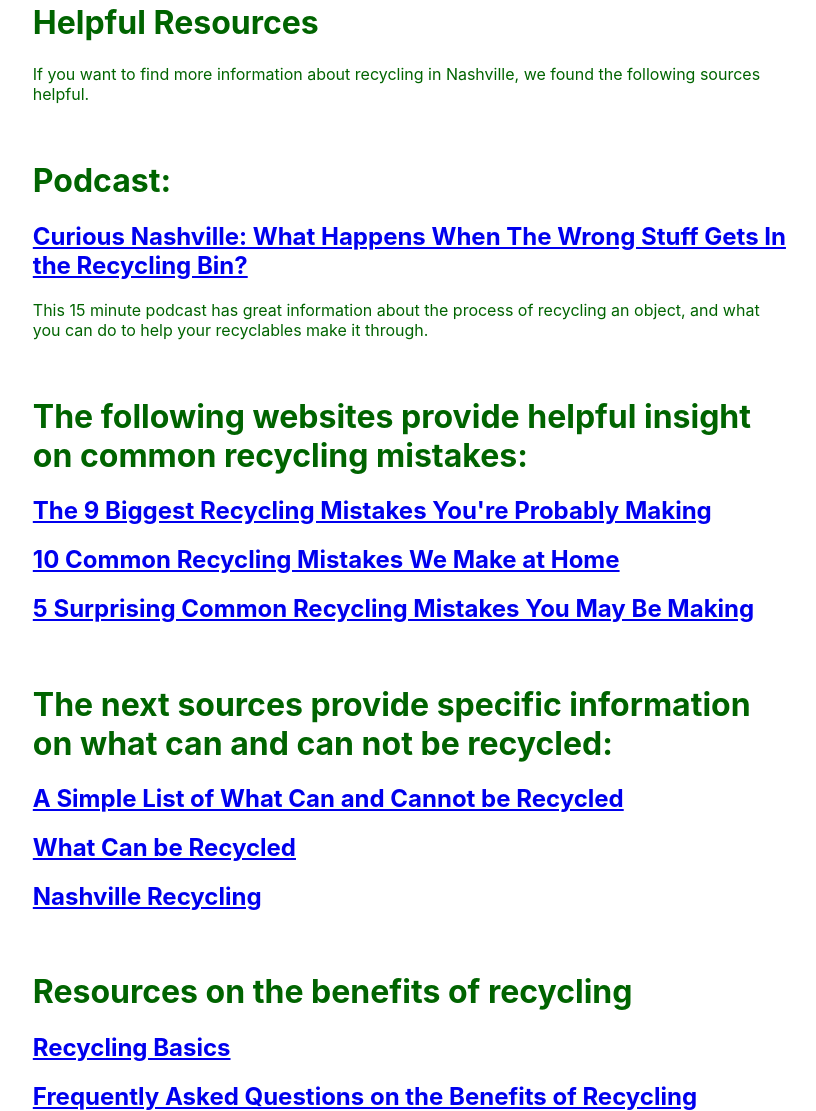
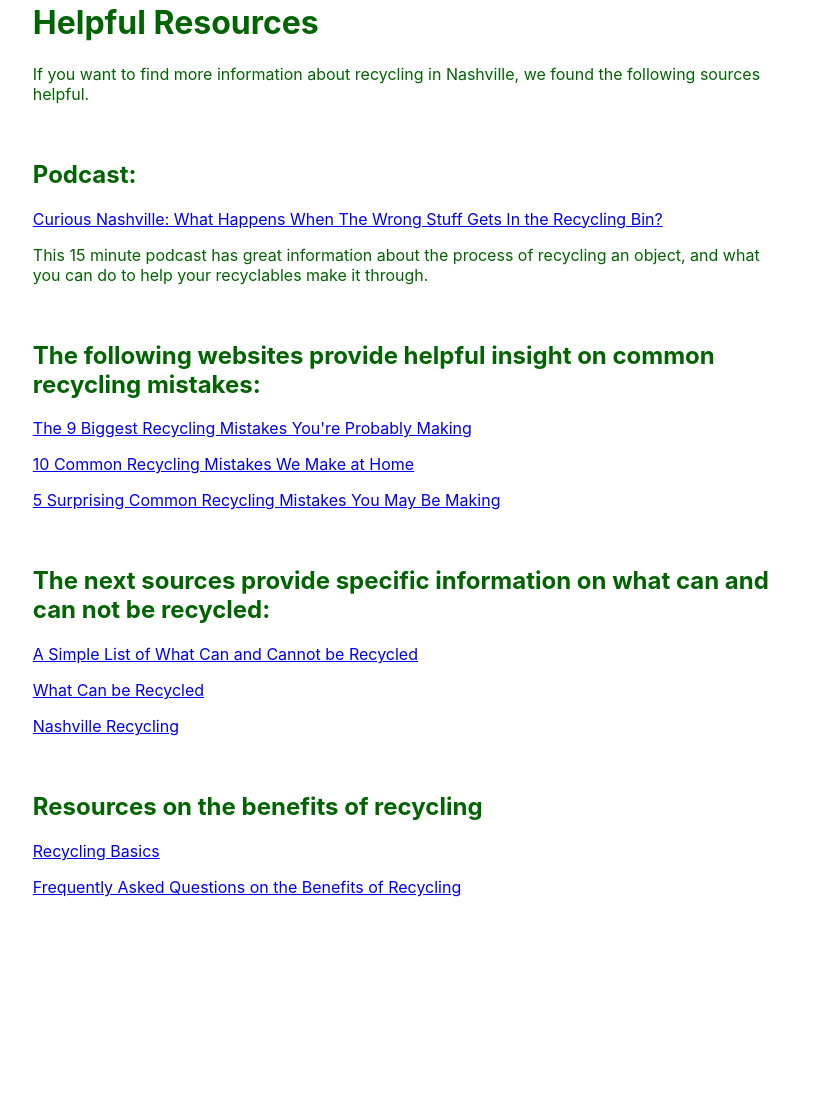
Before and after one commit to bengant3/recycleNashville, a Gatsby site: page /HelpfulResources in a window 1280 px wide. Shown: the part 201-1312 px from the top of the page, without its empty margins (228-1044 px from the left). After the commit the page ends 1098 px from the top, so only its background shows below. Built offline with nearby package versions, Linux system fonts and the light colour scheme; Gatsby itself is replaced by a stand-in of ours.

Commit message:
changed sizing

```diff
--- a/src/pages/HelpfulResources.js
+++ b/src/pages/HelpfulResources.js
@@ -11,41 +11,41 @@ function Info(props) {
                 <h1>Helpful Resources</h1>
                 <p>If you want to find more information about recycling in Nashville, we found the following sources helpful.</p>
                 <br/>
-                <h1>Podcast:</h1>
-                <h2>
+                <h2>Podcast:</h2>
+                <p>
                     <a href="https://wpln.org/post/curious-nashville-happens-wrong-stuff-gets-recycling-bin/#stream/0">Curious Nashville: What Happens When The Wrong Stuff Gets In the Recycling Bin?</a>
-                </h2>
+                </p>
                 <p>This 15 minute podcast has great information about the process of recycling an object, and what you can do to help your recyclables make it through.</p>
                 <br/>
-                <h1>The following websites provide helpful insight on common recycling mistakes:</h1>
-                <h2>
+                <h2>The following websites provide helpful insight on common recycling mistakes:</h2>
+                <p>
                     <a href="https://www.globalcitizen.org/en/content/biggest-recycling-mistakes/">The 9 Biggest Recycling Mistakes You're Probably Making</a>
-                </h2>
-                <h2>
+                </p>
+                <p>
                     <a href="https://www.openaccessgovernment.org/10-common-recycling-mistakes-we-make-at-home/96193/">10 Common Recycling Mistakes We Make at Home</a>
-                </h2>
-                <h2>
+                </p>
+                <p>
                     <a href="https://brightly.eco/5-surprisingly-common-recycling-mistakes-you-may-be-making/">5 Surprising Common Recycling Mistakes You May Be Making</a>
-                </h2>
+                </p>
                 <br/>
-                <h1>The next sources provide specific information on what can and can not be recycled:</h1>
-                <h2>
+                <h2>The next sources provide specific information on what can and can not be recycled:</h2>
+                <p>
                     <a href="https://www.ecoscraps.com/blogs/sustainable-living/76411652-a-simple-list-of-what-can-and-cannot-be-recycled">A Simple List of What Can and Cannot be Recycled</a>
-                </h2>
-                <h2>
+                </p>
+                <p>
                     <a href="https://www.netwaste.com.au/recycle-it/what-can-be-recycled/">What Can be Recycled</a>
-                </h2>
-                <h2>
+                </p>
+                <p>
                     <a href="https://www.nashville.gov/departments/water/waste-and-recycling/recycling">Nashville Recycling</a>
-                </h2>
+                </p>
                 <br/>
-                <h1>Resources on the benefits of recycling</h1>
-                <h2>
+                <h2>Resources on the benefits of recycling</h2>
+                <p>
                     <a href="https://www.epa.gov/recycle/recycling-basics">Recycling Basics</a>
-                </h2>
-                <h2>
+                </p>
+                <p>
                     <a href="https://lbre.stanford.edu/pssistanford-recycling/frequently-asked-questions/frequently-asked-questions-benefits-recycling">Frequently Asked Questions on the Benefits of Recycling</a>
-                </h2>
+                </p>
             </div>
         </div>
     );
```
